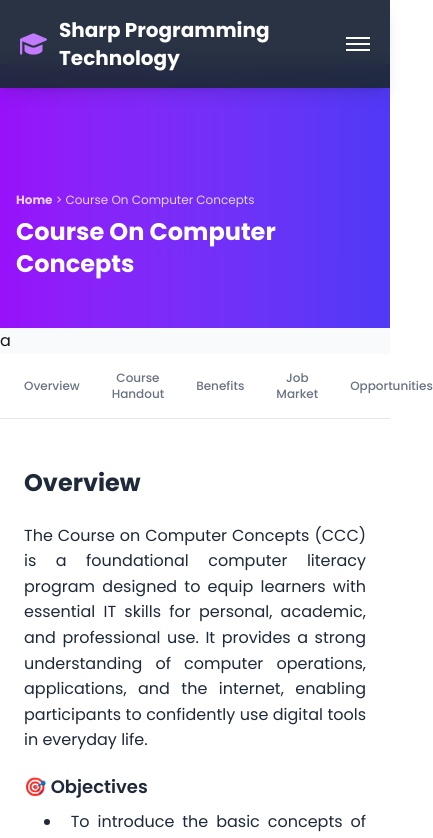
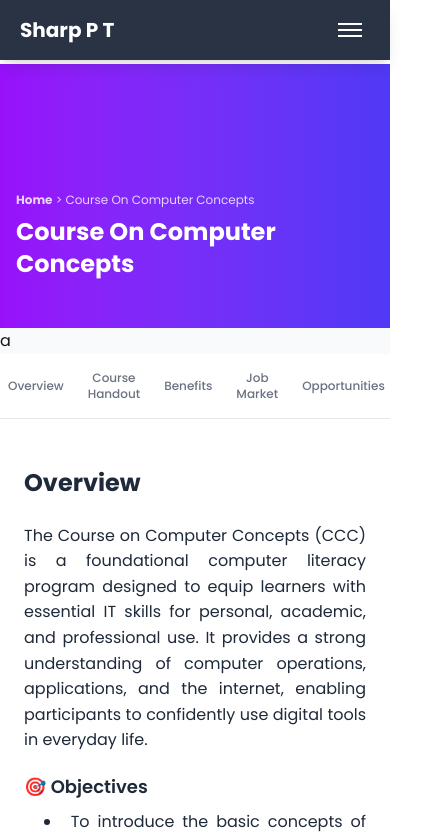
Before and after one commit to sptclasses/Sharp-Programmer-Technology, a Next.js app: page /CourseLandingPage/ccc in a window 390 px wide. Shown: the top 838 px of the page, 433 px wide, since content can reach past the window. Built offline with nearby package versions, Linux system fonts and the light colour scheme.

Commit message:
added mobile responsiveness to the course page

```diff
--- a/src/app/CourseLandingPage/ccc/page.tsx
+++ b/src/app/CourseLandingPage/ccc/page.tsx
@@ -6,6 +6,7 @@ import Link from "next/link";
 import { FontAwesomeIcon } from "@fortawesome/react-fontawesome";
 import { faGraduationCap, faPhone, faChevronDown } from "@fortawesome/free-solid-svg-icons";
 import CourseHandoutTable from "@/components/ui/CourseHandoutTable";
+import AnimatedLogo from '@/components/AnimatedLogo';
 
 // Data for Course Handout Table
 const courseHandoutData = [
@@ -146,10 +147,9 @@ export default function CoursePage() {
       <nav className="fixed top-0 w-full bg-gray-800/95 backdrop-blur-md z-50 shadow-lg transition-all duration-300">
         <div className="max-w-full mx-auto px-5 flex items-center py-4">
           {/* Logo */}
-          <div className="flex items-center gap-3 text-xl font-bold text-white mr-auto">
-            <FontAwesomeIcon icon={faGraduationCap} className="text-2xl text-purple-400" />
-            <span>Sharp Programming Technology</span>
-          </div>
+          <div className="flex items-center gap-3 mr-auto">
+                    <AnimatedLogo />
+                  </div>
 
           {/* Navigation Items */}
           <div className="flex items-center gap-8">
@@ -243,7 +243,7 @@ export default function CoursePage() {
 
           {/* Mobile Menu Button */}
           <button
-            className="md:hidden flex flex-col gap-1 cursor-pointer ml-4"
+            className="md:hidden flex flex-col gap-1 cursor-pointer ml-0 px-2"
             onClick={() => setMobileMenuOpen(!mobileMenuOpen)}
           >
             <span className="w-6 h-0.5 bg-white transition-all duration-300"></span>
@@ -334,9 +334,9 @@ export default function CoursePage() {
       </div>
 a
       {/* Navigation Tabs */}
-      <div className="border-b border-gray-200 px-6 sticky top-20 bg-white z-40">
+      <div className="border-b border-gray-200 px-2 sticky top-20 bg-white z-40 ">
   <div className="container-1200 px- w-full">
-          <div className="flex gap-8 w-full">
+          <div className="flex gap-6 w-full ">
           {tabs.map((tab) => (
             <button
               key={tab}
```
